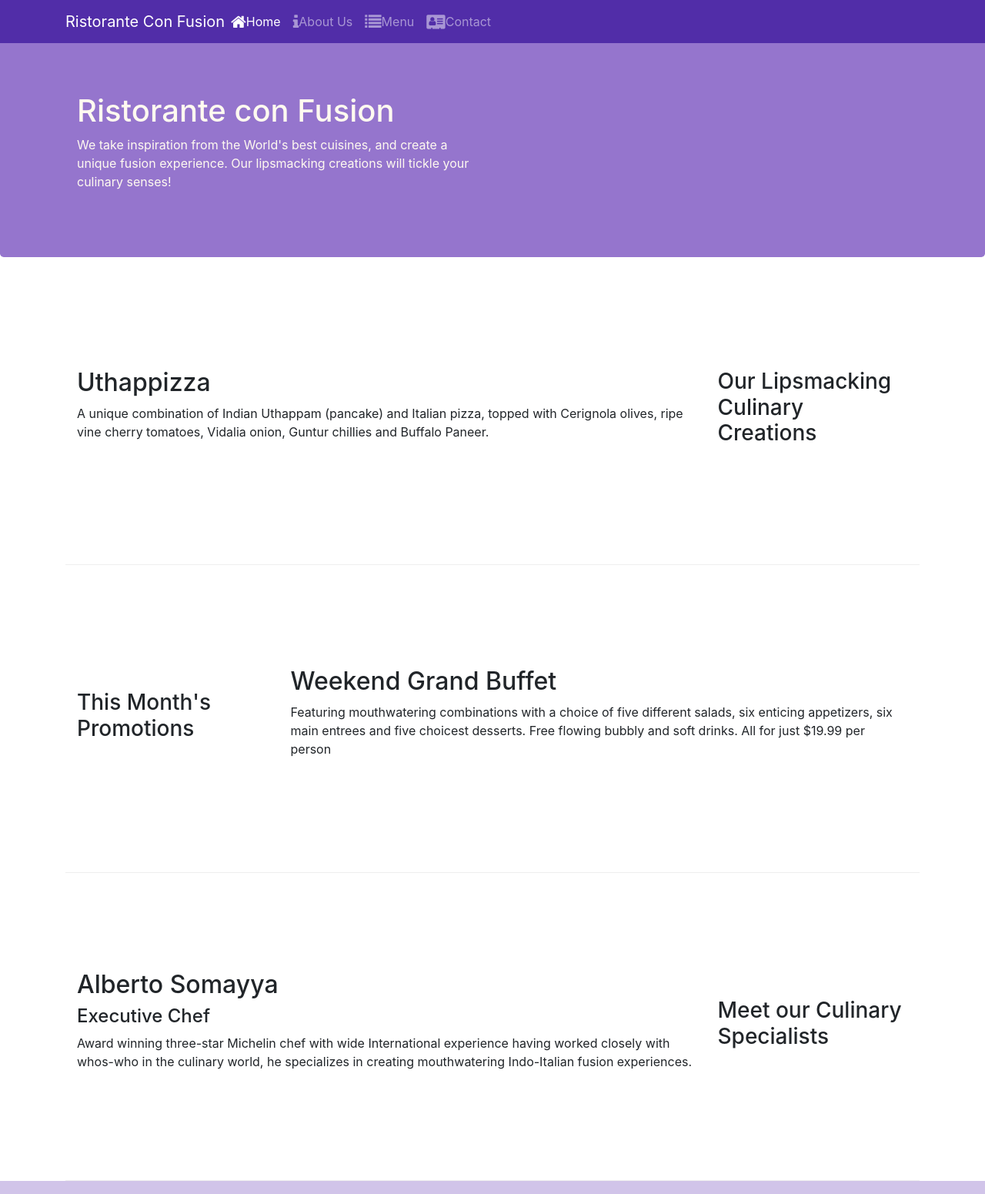
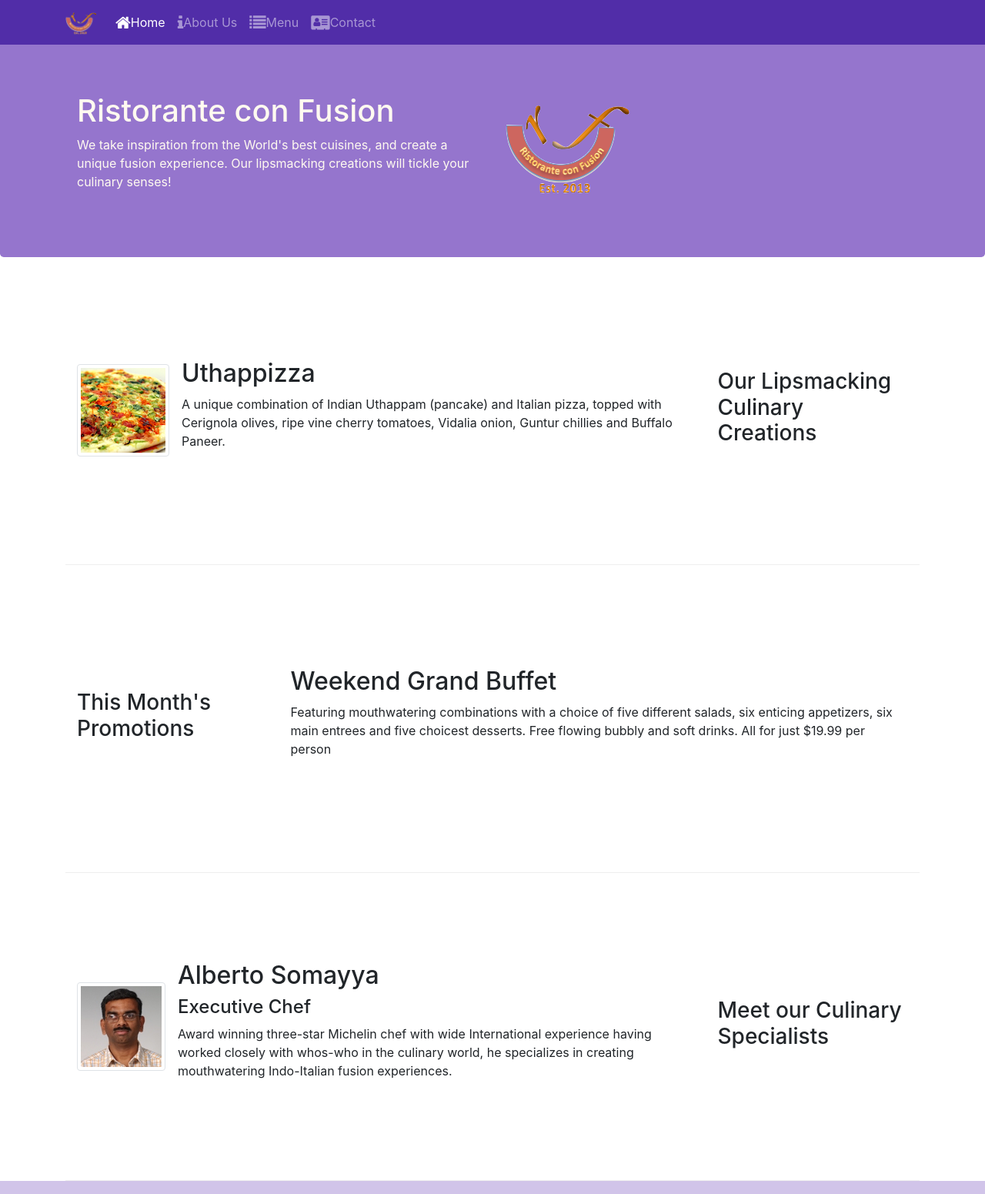
Before and after one commit to Ratnor/Bootstrap-Coursera, a website: page index.html in a window 1280 px wide. Shown: the top 1551 px of the page at 77% size. Drawn offline with nearby package versions, Linux system fonts and the light colour scheme.

Commit message:
Images and Media

```diff
--- a/index.html
+++ b/index.html
@@ -21,7 +21,7 @@
             <button class="navbar-toggler" type="button" data-toggle="collapse" data-target="#Navbar">
                 <span class="navbar-toggler-icon"></span>
             </button>
-            <a class="navbar-brand mr-auto" href="#">Ristorante Con Fusion</a>
+            <a class="navbar-brand mr-auto" href="#"><a class="navbar-brand" href="./index.html"><img src="img/logo.png" height="30" width="41"></a></a>
             <div class="collapse navbar-collapse" id="Navbar">
                 <ul class="navbar-nav mr-auto">
                     <li class="nav-item active"><a class="nav-link" href="#"><span class="fa fa-home fa-lg"></span>Home</a></li>
@@ -39,22 +39,30 @@
                     <h1>Ristorante con Fusion</h1>
                     <p>We take inspiration from the World's best cuisines, and create a unique fusion experience. Our lipsmacking creations will tickle your culinary senses!</p>
                 </div>
-                <div class="col-12 col-sm">
+                <div class="col-12 col-sm align-self-center">
+                    <img src="img/logo.png" class="img-fluid">
                 </div>
             </div>
         </div>
     </header>
 
     <div class="container">
+
         <div class="row row-content align-items-center">
             <div class="col-12 col-sm-4 order-sm-last col-md-3">
                 <h3>Our Lipsmacking Culinary Creations</h3>
             </div>
             <div class="col col-sm order-sm-first col-md">
-                <h2>Uthappizza</h2>
+                <div class="media">
+                    <img class="d-flex mr-3 img-thumbnail align-self-center" src="img/uthappizza.png" alt="Uthappizza">
+                    <div class="media-body">
+                        <h2 class="mt-0">Uthappizza</h2>
                         <span class="d-none d-sm-block">
                             <p>A unique combination of Indian Uthappam (pancake) and Italian pizza, topped with Cerignola olives, ripe vine cherry tomatoes, Vidalia onion, Guntur chillies and Buffalo Paneer.</p>
                         </span>
+                    </div>
+
+                </div>
             </div>
         </div>
 
@@ -71,16 +79,24 @@
             </div>
         </div>
 
+
         <div class="row row-content align-items-center">
             <div class="col-12 col-sm-4 order-sm-last col-md-3">
                 <h3>Meet our Culinary Specialists</h3>
             </div>
             <div class="col col-sm order-sm-first col-md">
-                <h2>Alberto Somayya</h2>
+                <div class="media">
+                    <img class="d-flex mr-3 img-thumbnail media-top align-self-center" src="img/alberto.png" alt="Alberto">
+                    <div class="media-body">
+                        <h2 class="mt-0">Alberto Somayya</h2>
                         <h4>Executive Chef</h4>
                         <span class="d-none d-sm-block">
-                <p>Award winning three-star Michelin chef with wide International experience having worked closely with whos-who in the culinary world, he specializes in creating mouthwatering Indo-Italian fusion experiences. </p>
+                            <p>Award winning three-star Michelin chef with wide International experience having worked closely
+                                with whos-who in the culinary world, he specializes in creating mouthwatering Indo-Italian
+                                fusion experiences. </p>
                         </span>
+                    </div>
+                </div>
             </div>
         </div>
     </div>
```
Also changed, not shown: aboutus.html (+5 -5 lines), contactus.html (+3 -2 lines), img/alberto.png (added), img/buffet.png (added), img/logo.png (added), img/uthappizza.png (added), 1 other file. Lines whose indentation alone changed are shown as unchanged.
